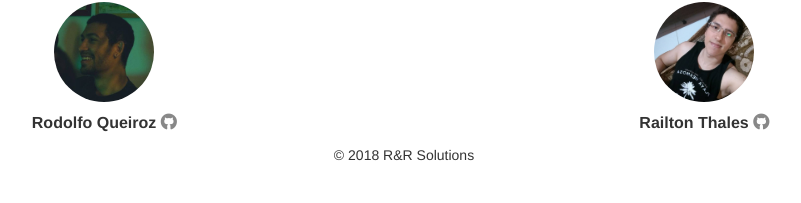
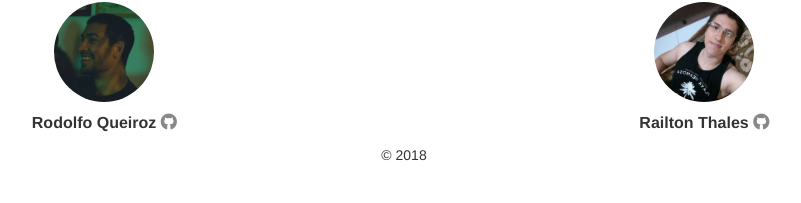
Before and after one commit to rqroz/django_mpp, a Django app: page / in a window 1280 px wide. Shown: the part 950-1153 px from the top of the page, without its empty margins (236-1037 px from the left). Run offline with Django 3.2, Linux system fonts and the light colour scheme; some libraries are stand-ins or nearby versions.

Commit message:
added closure to explanation

```diff
--- a/polygons/website/templates/website/base/footer_snippet.html
+++ b/polygons/website/templates/website/base/footer_snippet.html
@@ -21,7 +21,7 @@
     </div>
     <div class="row">
       <div class="col-md-12 text-center">
-        &copy;&nbsp;2018 R&R Solutions
+        &copy;&nbsp;2018
       </div>
     </div>
   </container>
--- a/polygons/website/templates/website/modals/help-modal.html
+++ b/polygons/website/templates/website/modals/help-modal.html
@@ -12,7 +12,7 @@
         </div>
         <br/>
         <div id="help-explanation">
-          <p>Now that you have a greater ideia of what we will be doing, try to fill the grid such that your border is like the one in the middle figure. Anything other than a closed figure may result in unexpected behaviour, so be sure to close the borders.</p>
+          <p>Now that you have a greater ideia of what we will be doing, try to fill the grid such that your border (selected pixels in the grid) is like the one in the middle figure (in gray). Anything other than a closed figure may result in unexpected behaviour, so be sure to close the borders.</p>
         </div>
       </div>
     </div>
```
